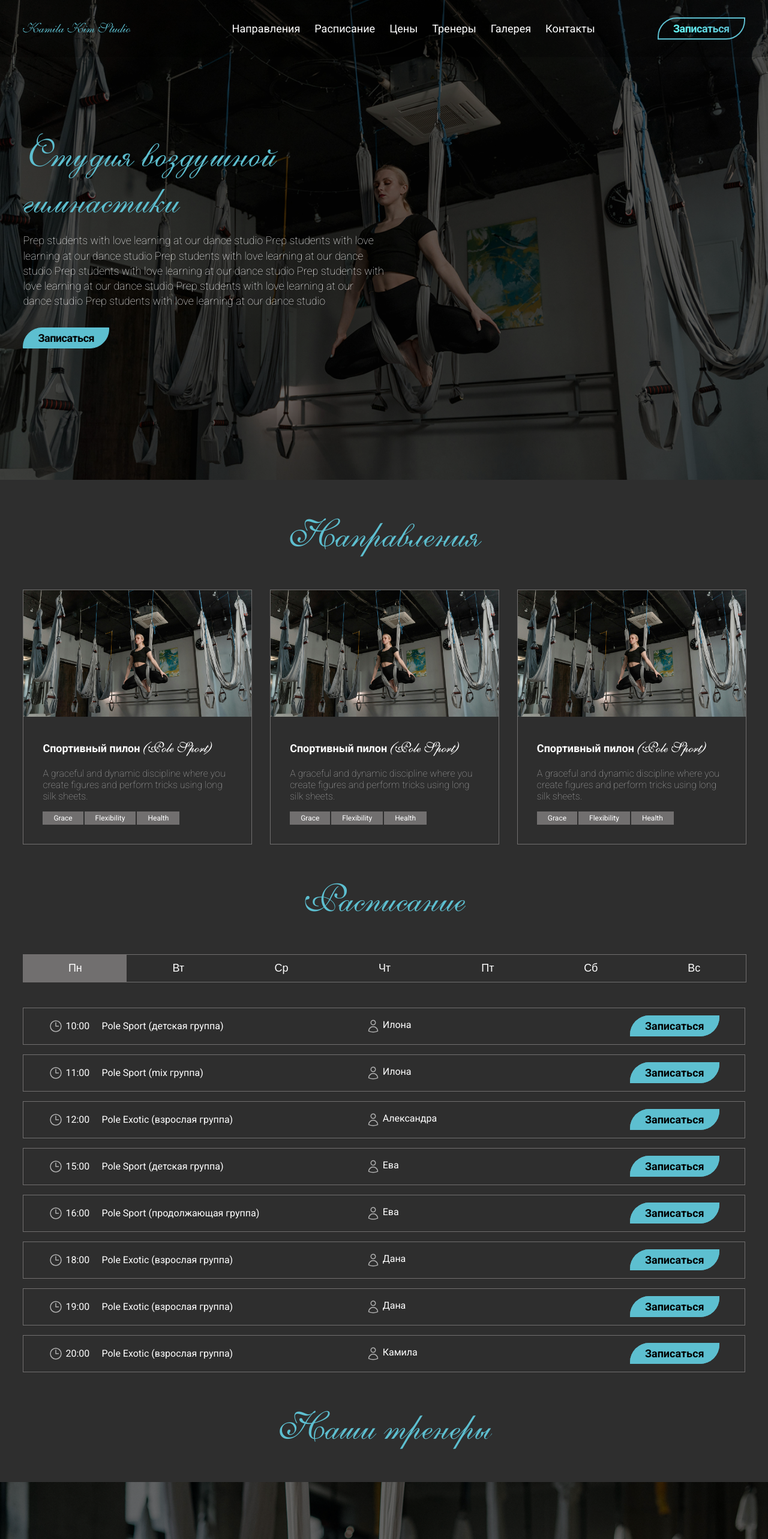
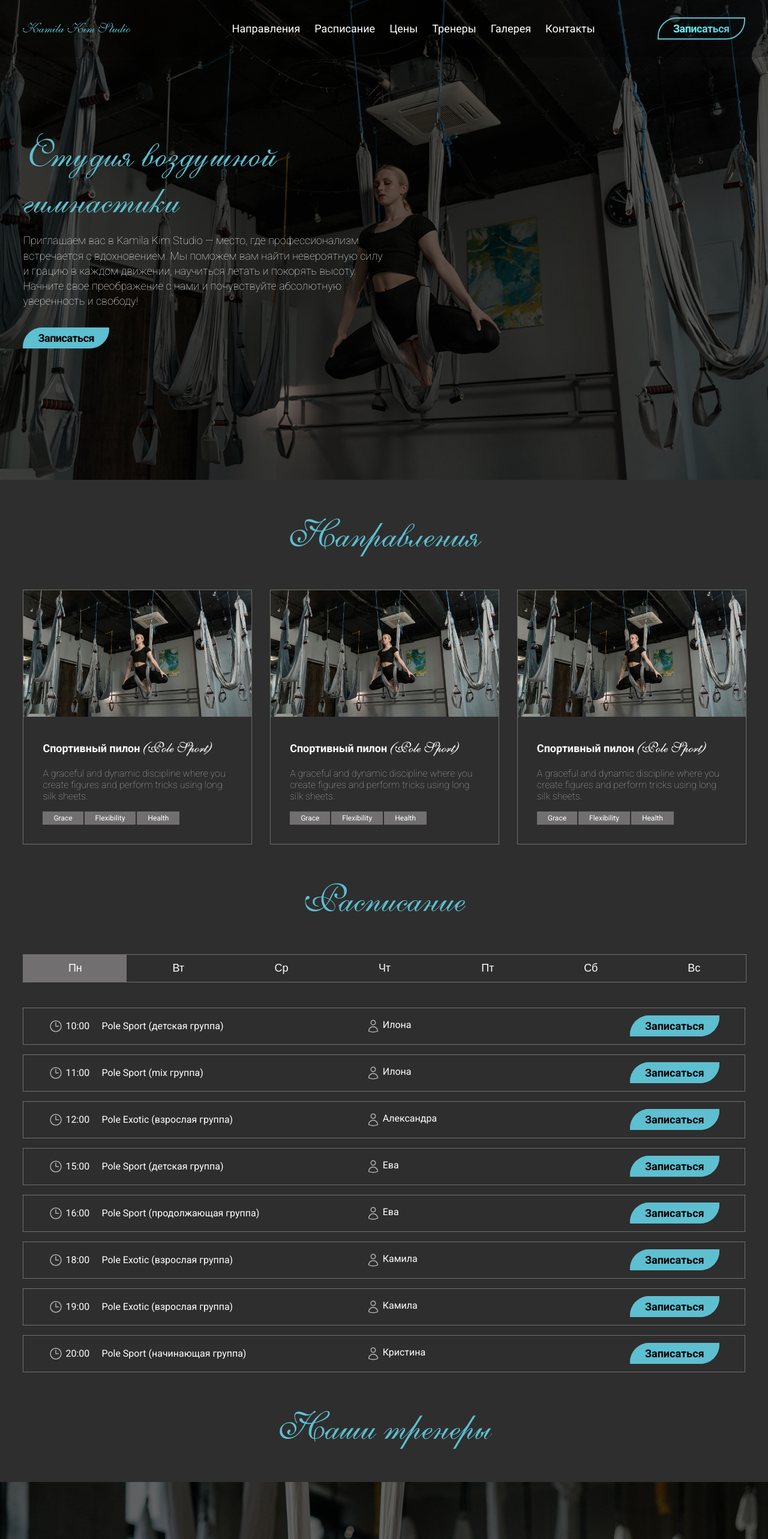
Before and after one commit to BabyDiv/studio, a Next.js app: page / in a window 1280 px wide. Shown: the top 2566 px of the page at 60% size. Built offline with nearby package versions, Linux system fonts and the light colour scheme.

Commit message:
Change schedule

```diff
--- a/src/components/Gallery.tsx
+++ b/src/components/Gallery.tsx
@@ -78,7 +78,7 @@ export default function Gallery() {
         {galleries.map((gallery, index) => (
           <li key={index}>
             <button onClick={() => openModal(index)}
-              className="w-full text-left bg-transparent border-none"
+              className="w-full text-left bg-transparent hover:cursor-pointer border-none"
             >
               <article className="relative gallery__article w-full overflow-hidden">
                 <Image
--- a/src/components/Hero.tsx
+++ b/src/components/Hero.tsx
@@ -28,9 +28,9 @@ export default function Hero() {
           Студия воздушной гимнастики
         </h1>
         <p className="hero__text text-[16px] text-[#FFFFFF] pb-[32px] m-[0]">
-          Prep students with love learning at our dance studio Prep students with love learning at our dance studio Prep students with love
-          learning at our dance studio Prep students with love learning at our dance studio Prep students with love learning at our dance studio Prep students with love learning
-          at our dance studio Prep students with love learning at our dance studio
+          Приглашаем вас в Kamila Kim Studio — место, где профессионализм встречается с вдохновением.
+          Мы поможем вам найти невероятную силу и грацию в каждом движении, научиться летать и покорять высоту.
+          Начните свое преображение с нами и почувствуйте абсолютную уверенность и свободу!
         </p>
 
         <a
--- a/src/components/Schedule.tsx
+++ b/src/components/Schedule.tsx
@@ -10,16 +10,16 @@ const schedule: Record<Day, string[]> = {
     '12:00 Pole Exotic (взрослая группа) — Александра',
     '15:00 Pole Sport (детская группа) — Ева',
     '16:00 Pole Sport (продолжающая группа) — Ева',
-    '18:00 Pole Exotic (взрослая группа) — Дана',
-    '19:00 Pole Exotic (взрослая группа) — Дана',
-    '20:00 Pole Exotic (взрослая группа) — Камила',
+    '18:00 Pole Exotic (взрослая группа) — Камила',
+    '19:00 Pole Exotic (взрослая группа) — Камила',
+    '20:00 Pole Sport (начинающая группа) — Кристина',
   ],
   Вт: [
-    '09:30 Pole Sport (детская группа) — Камила',
+    '09:30 Pole Sport (детская группа) — Елизавета',
     '17:00 Pole Sport (детская группа) — Мария',
     '18:00 Pole Sport (mix группа) — Мария',
     '19:00 Pole Exotic (взрослая группа) — Мария',
-    '20:00 Pole Exotic / Pole Sport (взрослая группа) — Дана',
+    '20:00 Pole Exotic / Pole Sport (взрослая группа) — Илона',
   ],
   Ср: [
     '10:00 Pole Sport (детская группа) — Илона',
@@ -27,16 +27,16 @@ const schedule: Record<Day, string[]> = {
     '12:00 Pole Sport (взрослая группа) — Александра',
     '15:00 Aerial Sport (детская группа) — Ева',
     '16:00 Aerial Sport (продолжающая группа) — Ева',
-    '18:00 Pole Sport (взрослая группа) — Дана',
-    '19:00 Pole Sport (взрослая группа) — Дана',
-    '20:00 Pole Exotic (взрослая группа) — Камила',
+    '18:00 Pole Sport (взрослая группа) — Камила',
+    '19:00 Pole Sport (взрослая группа) — Камила',
+    '20:00 Pole Sport (начинающая группа) — Кристина',
   ],
   Чт: [
-    '09:30 Aerial Sport (детская группа) — Камила',
+    '09:30 Aerial Sport (детская группа) — Елизавета',
     '17:00 Aerial Sport (детская группа) — Мария',
     '18:00 Aerial Sport (mix группа) — Мария',
     '19:00 Aerial Sport (взрослая группа) — Мария',
-    '20:00 Aerial Sport (взрослая группа) — Дана',
+    '20:00 Aerial Sport (взрослая группа) — Илона',
   ],
   Пт: [
     '10:00 Aerial Sport (детская группа) — Илона',
@@ -44,9 +44,9 @@ const schedule: Record<Day, string[]> = {
     '12:00 Aerial Sport (взрослая группа) — Александра',
     '15:00 Aerial Sport (детская группа) — Ева',
     '16:00 Aerial Sport (продолжающая группа) — Ева',
-    '18:00 Aerial Sport (взрослая группа) — Дана',
-    '19:00 Aerial Sport (взрослая группа) — Дана',
-    '20:00 Aerial Sport (взрослая группа) — Камила',
+    '18:00 Aerial Sport (взрослая группа) — Камила',
+    '19:00 Aerial Sport (взрослая группа) — Камила',
+    '20:00 Aerial Sport (начинающая группа) — Кристина',
   ],
   Сб: [
     '10:00 Aerial Sport (детская группа) — Илона',
@@ -57,6 +57,7 @@ const schedule: Record<Day, string[]> = {
     '10:00 Aerial Sport (детская группа) — Илона',
     '11:30 Aerial Sport (mix группа) — Илона',
     '12:30 Aerial Sport (взрослая группа) — Илона',
+    '18:00 Pole Exotic (взрослая группа) — Алина',
   ],
 };
 
@@ -81,7 +82,7 @@ export default function Schedule() {
             onClick={() => setActiveDay(day)}
             className={`text-[18px] text-[#FFFFFF] whitespace-nowrap text-center w-[15%] py-[12px]
               transition-all duration-300
-              focus:outline-none focus:ring-0 active:outline-none active:ring-0 border-none
+              focus:outline-none focus:ring-0 active:outline-none active:ring-0 hover:cursor-pointer border-none
               ${
                 activeDay === day
                   ? 'bg-[#716F6F] text-white'
--- a/src/components/Teachers.tsx
+++ b/src/components/Teachers.tsx
@@ -117,6 +117,24 @@ const trainers: Trainer[] = [
       Член Национальной сборной Казахстана по спорту на пилоне
 
       Многократная чемпионка и призёр чемпионатов РК`,
+  },
+  {
+    name: "Чёрная Алина",
+    image: "/teachers.jpg",
+    description: `Алина — харизматичный и внимательный тренер, уже 1,5 года в преподавании.
+    Её направление — Pole Exotic, где сочетаются сила, грация и свобода самовыражения.
+    На своих занятиях она помогает ученицам раскрываться через движение, чувствовать тело и уверенность в каждом шаге.
+
+      Достижения:
+      1 место — Artevo 2023
+
+      1 место — The Power of Valkyrie 2023
+
+      Номинация «Лучшая техника» — Zodiac 2023
+
+      2 место — Pulse 2023
+
+      2 место — The Power of Valkyrie 2024`,
   },
 ];
 
```
